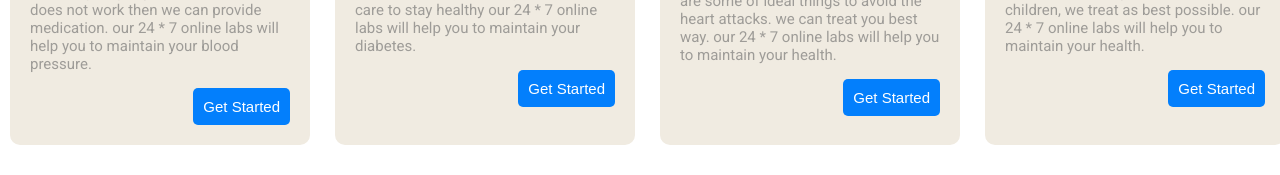
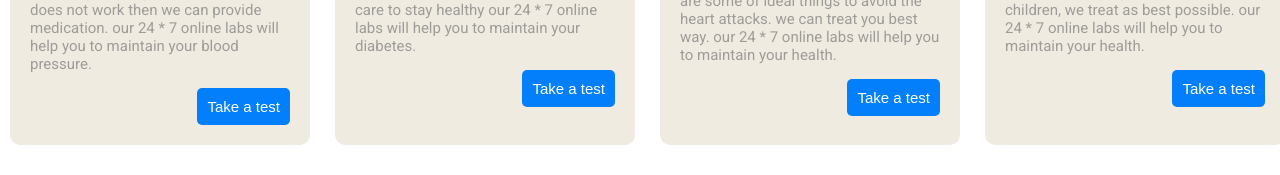
Before and after one commit to santhoshagganur/swasthaAppKratinAssignment, a React (Create React App) app: page / in a window 1280 px wide. Shown: the part 968-1143 px from the top of the page. Built offline with nearby package versions, Linux system fonts and the light colour scheme.

Commit message:
small change

```diff
--- a/src/components/Home/index.js
+++ b/src/components/Home/index.js
@@ -38,7 +38,7 @@ const Home = () => (
           <div className="learn-more">
             <Link to="/OnlineLabs">
               <button className="get-details" type="button">
-                Get Started
+                Take a test
               </button>
             </Link>
           </div>
@@ -58,7 +58,7 @@ const Home = () => (
           <div className="learn-more">
             <Link to="/OnlineLabs">
               <button className="get-details" type="button">
-                Get Started
+                Take a test
               </button>
             </Link>
           </div>
@@ -79,7 +79,7 @@ const Home = () => (
           <div className="learn-more">
             <Link to="/OnlineLabs">
               <button className="get-details" type="button">
-                Get Started
+                Take a test
               </button>
             </Link>
           </div>
@@ -100,7 +100,7 @@ const Home = () => (
           <div className="learn-more">
             <Link to="/OnlineLabs">
               <button className="get-details" type="button">
-                Get Started
+                Take a test
               </button>
             </Link>
           </div>
```
